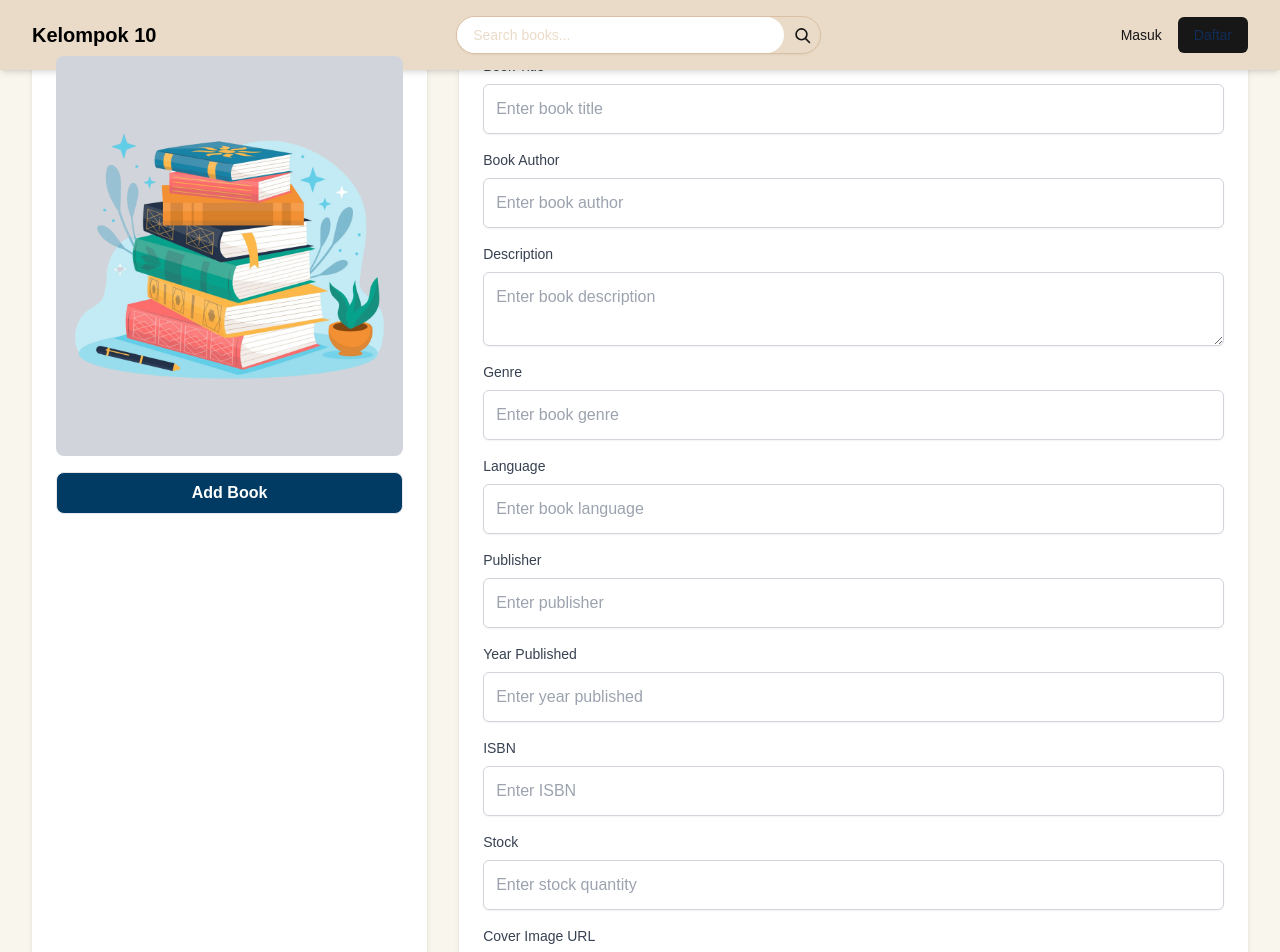
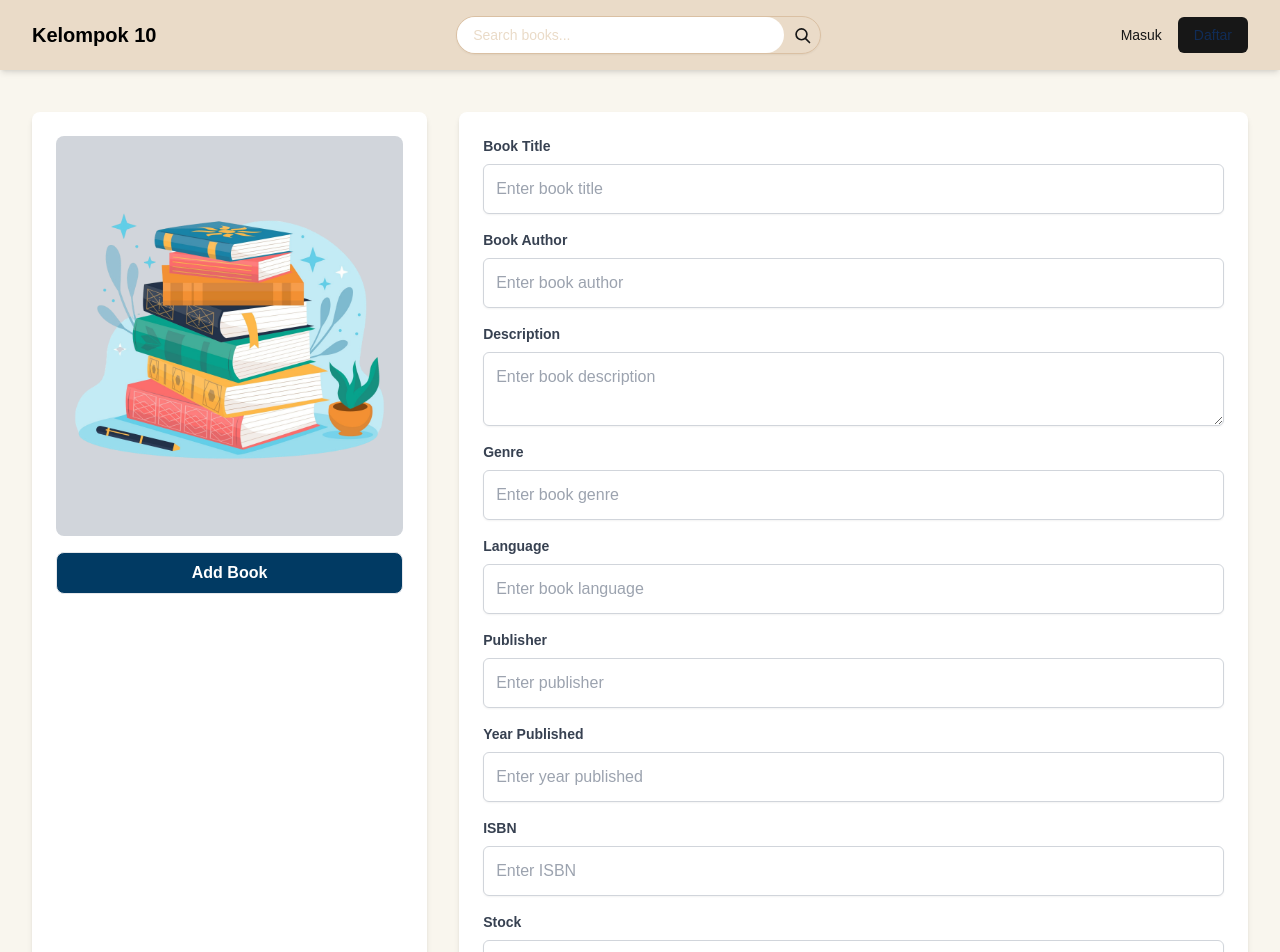
Before and after one commit to Lev1reG/fe-final-project-paw10, a Next.js app: page /dashboard/create in a window 1280 px wide. Shown: the top 952 px of the page. Built offline with nearby package versions, Linux system fonts and the light colour scheme; a web font is replaced by a local one.

Commit message:
feat: (minor) UI update for create book page

```diff
--- a/components/create-book-form.jsx
+++ b/components/create-book-form.jsx
@@ -35,7 +35,7 @@ export const CreateBookForm = () => {
     };
 
     return (
-      <section className="w-full min-h-screen flex flex-col bg-[#F9F6EE] p-8">
+      <section className="w-full min-h-screen flex flex-col bg-[#F9F6EE] py-28 px-8">
         {/* Container for the form */}
         <div className="flex flex-col lg:flex-row gap-8 justify-between">
           {/* Left Card: Book Cover and Update Button */}
@@ -62,10 +62,10 @@ export const CreateBookForm = () => {
 
               {/* Title */}
               <div className="mb-4">
-                <label className="block text-sm font-medium text-gray-700">Book Title</label>
+                <label className="block text-sm font-bold text-gray-700">Book Title</label>
                 <input
                   {...register("title", { required: "Book title is required" })}
-                  className="mt-2 block w-full p-3 border border-gray-300 rounded-md shadow-sm"
+                  className="mt-2 block w-full p-3 border border-gray-300 rounded-md shadow-sm text-black"
                   placeholder="Enter book title"
                 />
                 {errors.title && <p className="text-red-500 text-sm mt-1">{errors.title.message}</p>}
@@ -73,10 +73,10 @@ export const CreateBookForm = () => {
 
               {/* Author */}
               <div className="mb-4">
-                <label className="block text-sm font-medium text-gray-700">Book Author</label>
+                <label className="block text-sm font-bold text-gray-700">Book Author</label>
                 <input
                   {...register("author", { required: "Author is required" })}
-                  className="mt-2 block w-full p-3 border border-gray-300 rounded-md shadow-sm"
+                  className="mt-2 block w-full p-3 border border-gray-300 rounded-md shadow-sm text-black"
                   placeholder="Enter book author"
                 />
                 {errors.author && <p className="text-red-500 text-sm mt-1">{errors.author.message}</p>}
@@ -84,10 +84,10 @@ export const CreateBookForm = () => {
 
               {/* Description */}
               <div className="mb-4">
-                <label className="block text-sm font-medium text-gray-700">Description</label>
+                <label className="block text-sm font-bold text-gray-700">Description</label>
                 <textarea
                   {...register("description", { required: "Description is required" })}
-                  className="mt-2 block w-full p-3 border border-gray-300 rounded-md shadow-sm"
+                  className="mt-2 block w-full p-3 border border-gray-300 rounded-md shadow-sm text-black"
                   placeholder="Enter book description"
                 />
                 {errors.description && <p className="text-red-500 text-sm mt-1">{errors.description.message}</p>}
@@ -95,10 +95,10 @@ export const CreateBookForm = () => {
 
               {/* Genre */}
               <div className="mb-4">
-                <label className="block text-sm font-medium text-gray-700">Genre</label>
+                <label className="block text-sm font-bold text-gray-700">Genre</label>
                 <input
                   {...register("genre", { required: "Genre is required" })}
-                  className="mt-2 block w-full p-3 border border-gray-300 rounded-md shadow-sm"
+                  className="mt-2 block w-full p-3 border border-gray-300 rounded-md shadow-sm text-black"
                   placeholder="Enter book genre"
                 />
                 {errors.genre && <p className="text-red-500 text-sm mt-1">{errors.genre.message}</p>}
@@ -106,10 +106,10 @@ export const CreateBookForm = () => {
 
               {/* Language */}
               <div className="mb-4">
-                <label className="block text-sm font-medium text-gray-700">Language</label>
+                <label className="block text-sm font-bold text-gray-700">Language</label>
                 <input
                   {...register("language", { required: "Language is required" })}
-                  className="mt-2 block w-full p-3 border border-gray-300 rounded-md shadow-sm"
+                  className="mt-2 block w-full p-3 border border-gray-300 rounded-md shadow-sm text-black"
                   placeholder="Enter book language"
                 />
                 {errors.language && <p className="text-red-500 text-sm mt-1">{errors.language.message}</p>}
@@ -117,10 +117,10 @@ export const CreateBookForm = () => {
 
               {/* Publisher */}
               <div className="mb-4">
-                <label className="block text-sm font-medium text-gray-700">Publisher</label>
+                <label className="block text-sm font-bold text-gray-700">Publisher</label>
                 <input
                   {...register("publisher", { required: "Publisher is required" })}
-                  className="mt-2 block w-full p-3 border border-gray-300 rounded-md shadow-sm"
+                  className="mt-2 block w-full p-3 border border-gray-300 rounded-md shadow-sm text-black"
                   placeholder="Enter publisher"
                 />
                 {errors.publisher && <p className="text-red-500 text-sm mt-1">{errors.publisher.message}</p>}
@@ -128,10 +128,10 @@ export const CreateBookForm = () => {
 
               {/* Year Published */}
               <div className="mb-4">
-                <label className="block text-sm font-medium text-gray-700">Year Published</label>
+                <label className="block text-sm font-bold text-gray-700">Year Published</label>
                 <input
                   {...register("year", { required: "Year is required" })}
-                  className="mt-2 block w-full p-3 border border-gray-300 rounded-md shadow-sm"
+                  className="mt-2 block w-full p-3 border border-gray-300 rounded-md shadow-sm text-black"
                   placeholder="Enter year published"
                 />
                 {errors.year && <p className="text-red-500 text-sm mt-1">{errors.year.message}</p>}
@@ -139,10 +139,10 @@ export const CreateBookForm = () => {
 
               {/* ISBN */}
               <div className="mb-4">
-                <label className="block text-sm font-medium text-gray-700">ISBN</label>
+                <label className="block text-sm font-bold text-gray-700">ISBN</label>
                 <input
                   {...register("isbn", { required: "ISBN is required" })}
-                  className="mt-2 block w-full p-3 border border-gray-300 rounded-md shadow-sm"
+                  className="mt-2 block w-full p-3 border border-gray-300 rounded-md shadow-sm text-black"
                   placeholder="Enter ISBN"
                 />
                 {errors.isbn && <p className="text-red-500 text-sm mt-1">{errors.isbn.message}</p>}
@@ -150,10 +150,10 @@ export const CreateBookForm = () => {
 
               {/* Stock */}
               <div className="mb-4">
-                <label className="block text-sm font-medium text-gray-700">Stock</label>
+                <label className="block text-sm font-bold text-gray-700">Stock</label>
                 <input
                   {...register("stock", { required: "Stock is required" })}
-                  className="mt-2 block w-full p-3 border border-gray-300 rounded-md shadow-sm"
+                  className="mt-2 block w-full p-3 border border-gray-300 rounded-md shadow-sm text-black"
                   placeholder="Enter stock quantity"
                 />
                 {errors.stock && <p className="text-red-500 text-sm mt-1">{errors.stock.message}</p>}
@@ -161,10 +161,10 @@ export const CreateBookForm = () => {
 
               {/* Cover Image URL */}
               <div className="mb-4">
-                <label className="block text-sm font-medium text-gray-700">Cover Image URL</label>
+                <label className="block text-sm font-bold text-gray-700">Cover Image URL</label>
                 <input
                   {...register("coverImageURL", { required: "Cover image URL is required" })}
-                  className="mt-2 block w-full p-3 border border-gray-300 rounded-md shadow-sm"
+                  className="mt-2 block w-full p-3 border border-gray-300 rounded-md shadow-sm text-black"
                   placeholder="Enter cover image URL"
                 />
                 {errors.coverImageURL && <p className="text-red-500 text-sm mt-1">{errors.coverImageURL.message}</p>}
```
